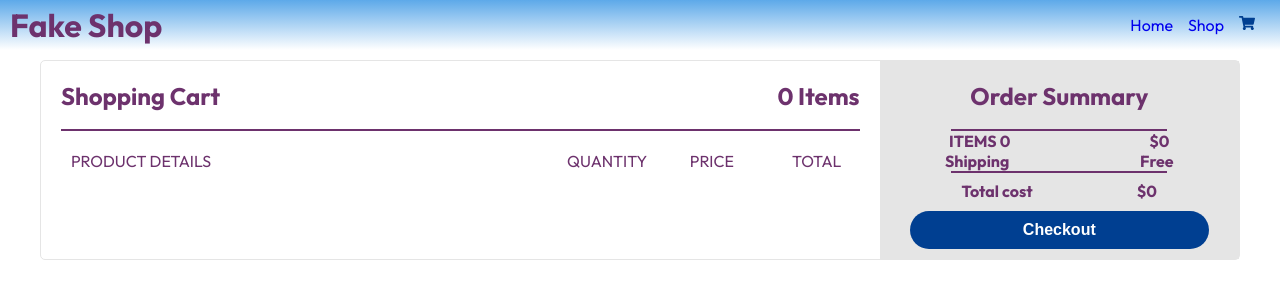
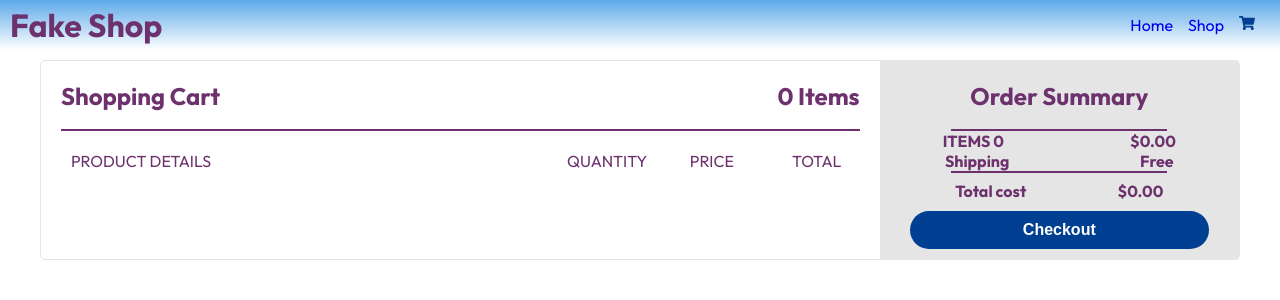
Before and after one commit to liridonloku/shopping-cart, a React (Create React App) app: page /cart in a window 1280 px wide. Shown: the top 300 px of the page. Built offline with nearby package versions, Linux system fonts and the light colour scheme.

Commit message:
Add ability to adjust quantity and remove items from cart

```diff
--- a/src/App.js
+++ b/src/App.js
@@ -39,6 +39,28 @@ const App = () => {
     setCart(newCart);
   };
 
+  const changeQuantity = (id, quantity) => {
+    let newCart = cart.map((item) => {
+      if (item.id === id) {
+        return {
+          id,
+          title: item.title,
+          image: item.image,
+          price: item.price,
+          quantity,
+        };
+      } else {
+        return item;
+      }
+    });
+    setCart(newCart);
+  };
+
+  const removeFromCart = (id) => {
+    let newCart = cart.filter((item) => item.id !== id);
+    setCart(newCart);
+  };
+
   return (
     <BrowserRouter>
       <Header />
@@ -46,7 +68,16 @@ const App = () => {
         <Route path="/" element={<Home />} />
         <Route path="/shop" element={<Shop />} />
         <Route path="/shop/:id" element={<Item addToCart={addToCart} />} />
-        <Route path="/cart" element={<Cart cart={cart} />} />
+        <Route
+          path="/cart"
+          element={
+            <Cart
+              cart={cart}
+              changeQuantity={changeQuantity}
+              removeFromCart={removeFromCart}
+            />
+          }
+        />
       </Routes>
     </BrowserRouter>
   );
--- a/src/components/Cart.jsx
+++ b/src/components/Cart.jsx
@@ -2,7 +2,7 @@ import React from "react";
 import { StyledCart } from "./Styles/Cart.styled";
 import CartItem from "./CartItem";
 
-const Cart = ({ cart }) => {
+const Cart = ({ cart, changeQuantity, removeFromCart }) => {
   let quantity = 0;
   let total = 0;
   cart.forEach((element) => {
@@ -11,7 +11,14 @@ const Cart = ({ cart }) => {
   });
 
   const render = cart.map((item) => {
-    return <CartItem item={item} key={item.id} />;
+    return (
+      <CartItem
+        item={item}
+        key={item.id}
+        changeQuantity={changeQuantity}
+        removeFromCart={removeFromCart}
+      />
+    );
   });
 
   return (
@@ -37,7 +44,7 @@ const Cart = ({ cart }) => {
           <div className="summary-content">
             <div className="summary-items">
               <h4>ITEMS {quantity}</h4>
-              <h4>${total}</h4>
+              <h4>${parseFloat(total).toFixed(2)}</h4>
             </div>
             <div className="summary-shipping">
               <h4>Shipping</h4>
@@ -46,7 +53,7 @@ const Cart = ({ cart }) => {
             <div className="summary-checkout">
               <div className="summary-total">
                 <h4>Total cost</h4>
-                <h4>${total}</h4>
+                <h4>${parseFloat(total).toFixed(2)}</h4>
               </div>
               <button>Checkout</button>
             </div>
--- a/src/components/CartItem.jsx
+++ b/src/components/CartItem.jsx
@@ -1,7 +1,7 @@
 import React from "react";
 import { StyledCartItem } from "./Styles/CartItem.styled";
 
-const CartItem = ({ item }) => {
+const CartItem = ({ item, changeQuantity, removeFromCart }) => {
   return (
     <StyledCartItem>
       <div className="image-container">
@@ -9,15 +9,33 @@ const CartItem = ({ item }) => {
       </div>
       <div className="description">
         <p className="title">{item.title}</p>
-        <p className="remove" data-id={item.id}>
+        <p
+          className="remove"
+          data-id={item.id}
+          onClick={(e) => {
+            removeFromCart(parseInt(e.target.getAttribute("data-id")));
+          }}
+        >
           Remove
         </p>
       </div>
       <div className="quantity">
-        <div className="sign">-</div>
+        <div
+          className="sign"
+          data-id={item.id}
+          onClick={(e) => {
+            changeQuantity(
+              parseInt(e.target.getAttribute("data-id")),
+              item.quantity - 1
+            );
+          }}
+        >
+          -
+        </div>
         <input
           type="number"
           id="quantity"
+          data-id={item.id}
           value={item.quantity}
           onInput={() => {
             const input = document.getElementById("quantity");
@@ -26,10 +44,23 @@ const CartItem = ({ item }) => {
               .replace(/(\..*)\./g, "$1");
           }}
         />
-        <div className="sign">+</div>
+        <div
+          className="sign"
+          data-id={item.id}
+          onClick={(e) => {
+            changeQuantity(
+              parseInt(e.target.getAttribute("data-id")),
+              item.quantity + 1
+            );
+          }}
+        >
+          +
+        </div>
       </div>
       <div className="price">${item.price}</div>
-      <div className="total">${item.quantity * item.price}</div>
+      <div className="total">
+        ${parseFloat(item.quantity * item.price).toFixed(2)}
+      </div>
     </StyledCartItem>
   );
 };
--- a/src/components/Item.jsx
+++ b/src/components/Item.jsx
@@ -9,11 +9,9 @@ const Item = (props) => {
   const { id } = useParams();
 
   useEffect(() => {
-    console.log(id);
     const fetchProduct = async () => {
       const response = await fetch(`https://fakestoreapi.com/products/${id}`);
       const product = await response.json();
-      console.log(product);
       setItem(product);
       return product;
     };
--- a/src/components/Shop.jsx
+++ b/src/components/Shop.jsx
@@ -13,7 +13,6 @@ const Shop = () => {
   const fetchProducts = async () => {
     const response = await fetch("https://fakestoreapi.com/products");
     const products = await response.json();
-    console.log(products);
     setItems(products);
     return products;
   };
--- a/src/components/Styles/Cart.styled.jsx
+++ b/src/components/Styles/Cart.styled.jsx
@@ -98,6 +98,7 @@ export const StyledCart = styled.div`
   }
 
   .summary-content {
+    max-height: 400px;
     display: flex;
     color: #6d326d;
     flex-grow: 1;
@@ -147,7 +148,6 @@ export const StyledCart = styled.div`
     border-radius: 20px;
     margin-top: 10px;
     width: 100%;
-    transition: 200ms;
   }
 
   button: hover {
@@ -155,7 +155,7 @@ export const StyledCart = styled.div`
   }
 
   button: active {
-    transform: scale(0.9);
+    transform: scale(0.95);
   }
 
   @media (max-width: 800px) {
--- a/src/components/Styles/CartItem.styled.jsx
+++ b/src/components/Styles/CartItem.styled.jsx
@@ -4,6 +4,7 @@ export const StyledCartItem = styled.div`
   display: flex;
   align-items: center;
   min-width: 540px;
+  height: 172px;
 
   .image-container {
     width: 20%;
@@ -68,6 +69,7 @@ export const StyledCartItem = styled.div`
     justify-content: center;
     align-items: center;
     cursor: default;
+    user-select: none;
   }
 
   .sign:hover {
--- a/src/components/Styles/Header.styled.jsx
+++ b/src/components/Styles/Header.styled.jsx
@@ -2,7 +2,6 @@ import styled from "styled-components";
 
 export const StyledHeader = styled.header`
   min-height: 40px;
-  width: 100%;
   background: rgb(93, 169, 233);
   background: linear-gradient(
     180deg,
--- a/src/components/Styles/Item.styled.jsx
+++ b/src/components/Styles/Item.styled.jsx
@@ -74,7 +74,6 @@ export const StyledItem = styled.div`
     background-color: #003f91;
     color: #ffffff;
     border-radius: 20px;
-    transition: 200ms;
   }
 
   button: hover {
@@ -82,7 +81,7 @@ export const StyledItem = styled.div`
   }
 
   button: active {
-    transform: scale(0.9);
+    transform: scale(0.95);
   }
 
   .price-container {
```
